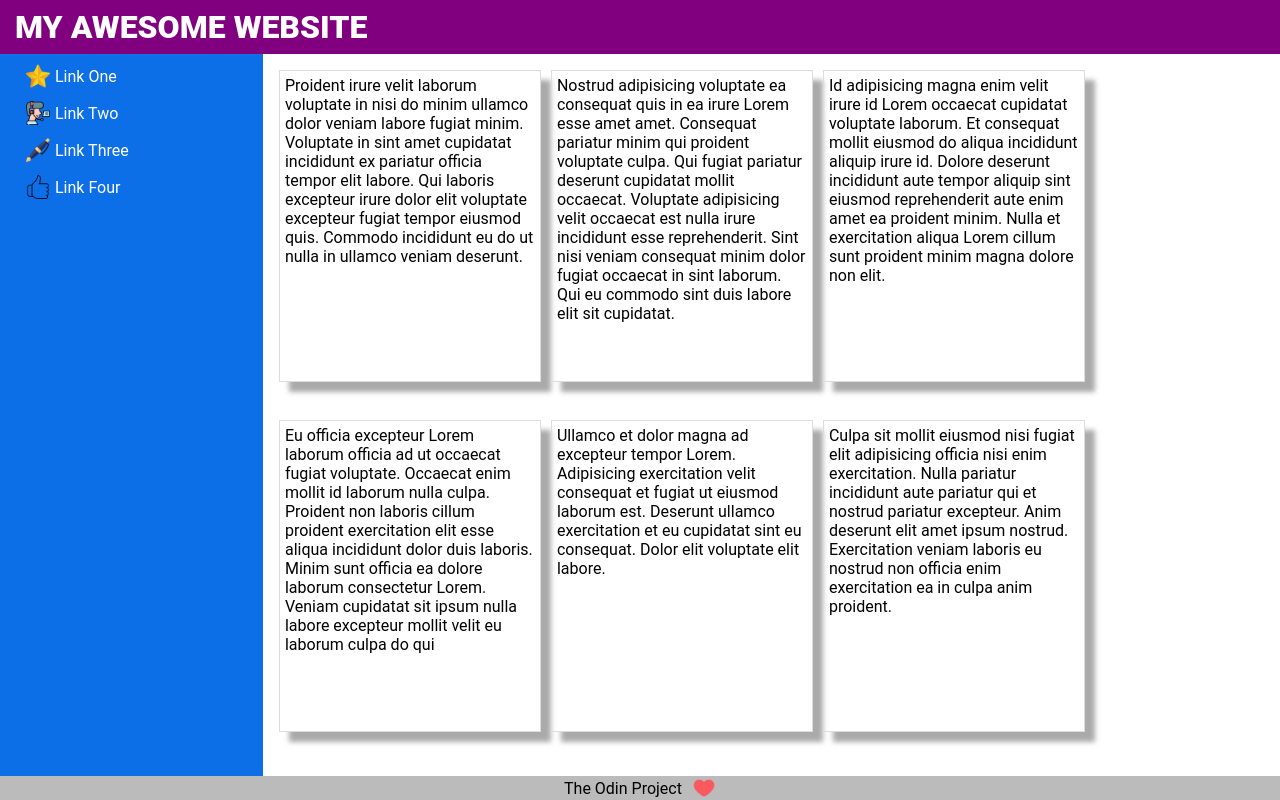
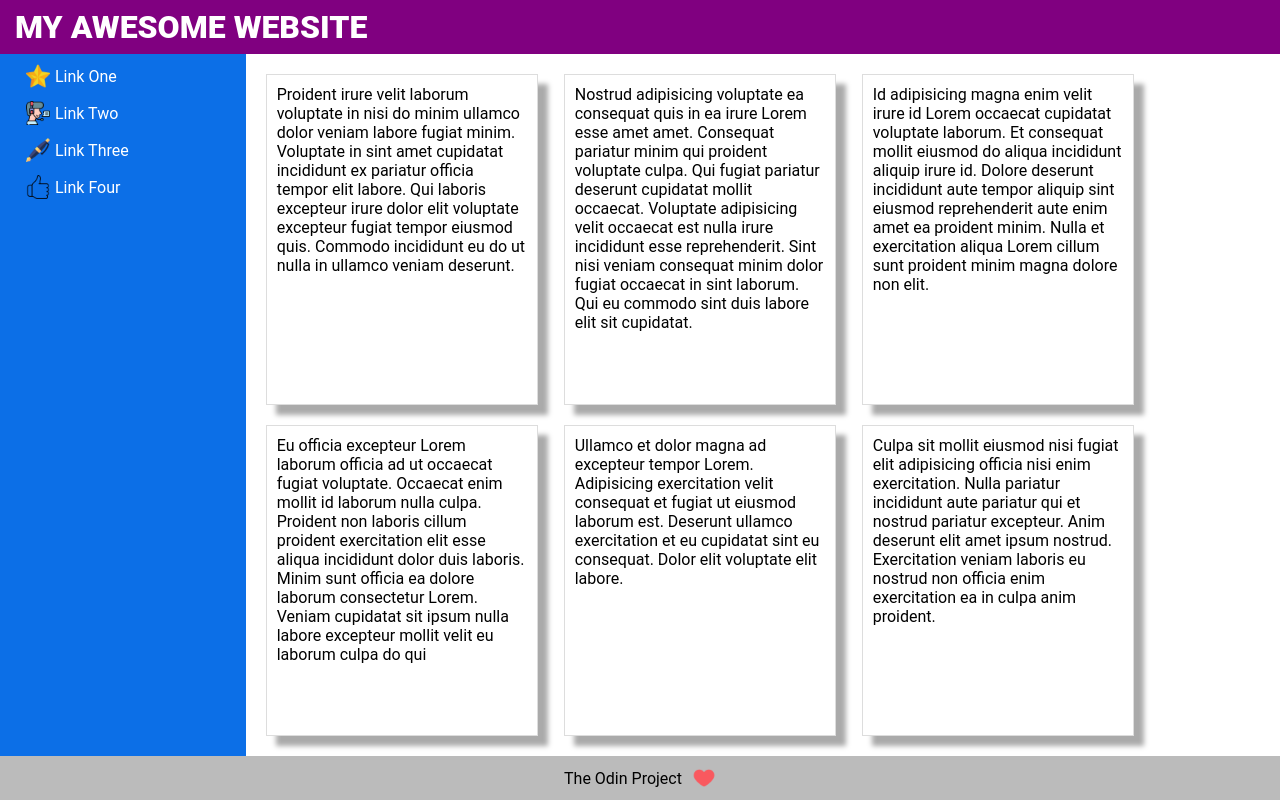
Before and after one commit to ayobanjo/flexbox-practice, a plain HTML site: page flex_layout2/index.html in a window 1280 px wide. Drawn offline with Linux system fonts and the light colour scheme.

Commit message:
Update flex_layout2.css

```diff
--- a/flex_layout2/flex_layout2.css
+++ b/flex_layout2/flex_layout2.css
@@ -61,20 +61,20 @@ a {
 }
 
 .content {
-    padding: 16px;
+    padding: 20px;
     display: flex;
 
     flex-wrap: wrap;
-    gap: 10px 10px;
+    gap: 20px 26px;
 
 }
 
 .message {
     width: 250px;
-    height: 300px;
+    /* height: 300px; */
     border: 1px solid #ddd;
     box-shadow: 10px 10px 5px #aaaaaa;
-    padding: 5px;
+    padding: 10px;
     overflow: auto;
 }
 
@@ -85,6 +85,7 @@ a {
     bottom: 0px;
     background-color: #bbb;
     gap: 10px;
+    padding: 10px;
     /* font-size: ; */
 }
 
```
